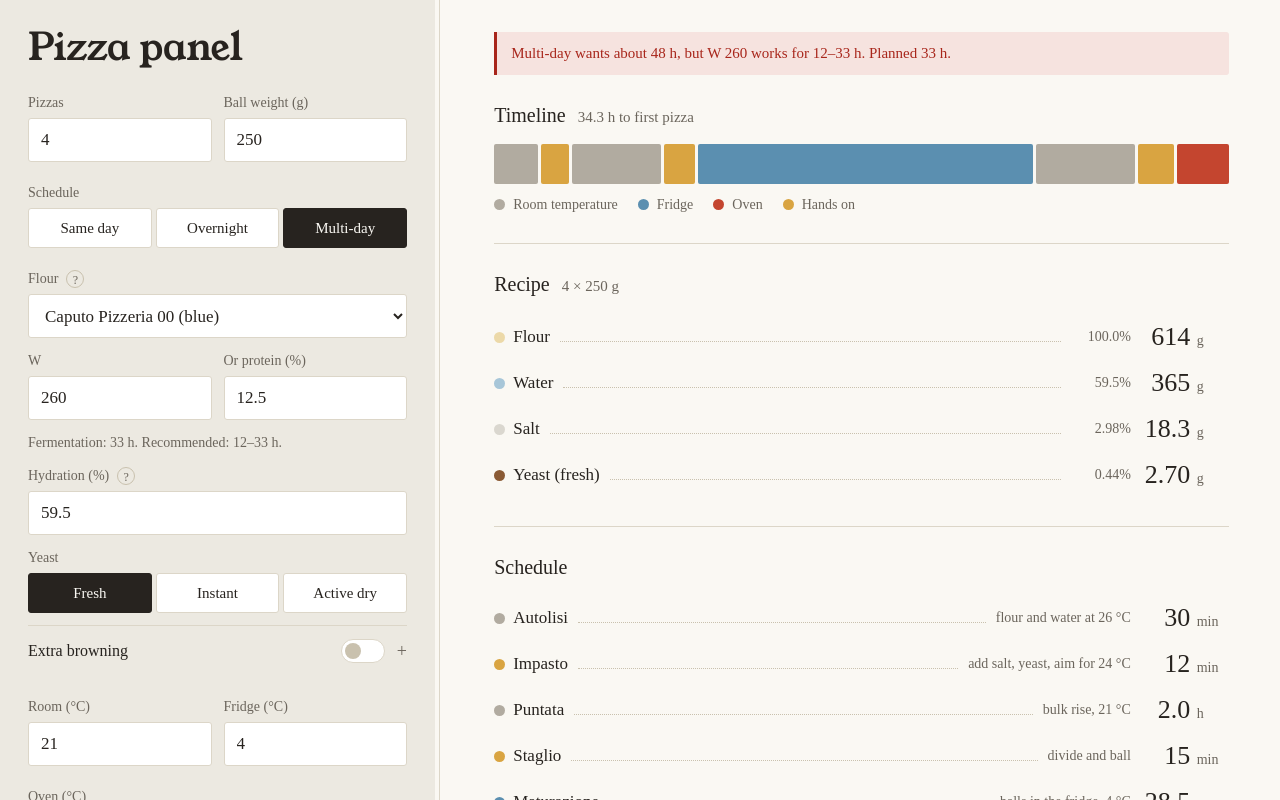
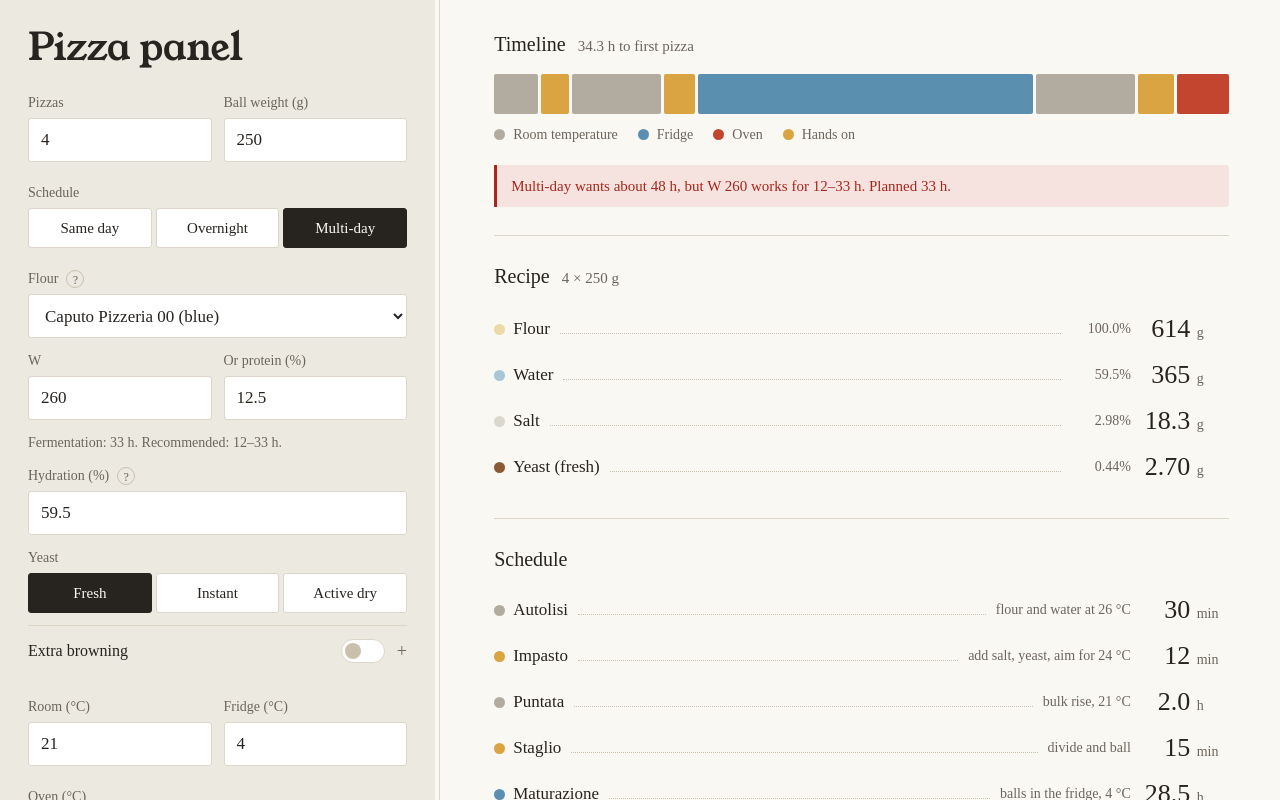
Before and after one commit to Nodo1221/Pizza-panel, a React (Vite) app: page / in a window 1280 px wide. Both pictures are taken after a click on the button "Multi-day". Shown: the top 800 px of the page. Built offline with nearby package versions, Linux system fonts and the light colour scheme.

Commit message:
Move alerts to the bottom of the Timeline section

```diff
--- a/src/App.tsx
+++ b/src/App.tsx
@@ -298,8 +298,6 @@ export default function App() {
       />
 
       <main className="main">
-        {r.alerts.map(a => <p className="alert" key={a}>{a}</p>)}
-
         <section>
           <div className="hd">
             <h2>Timeline</h2>
@@ -316,6 +314,11 @@ export default function App() {
             <span><i className="sw" style={{ background: 'var(--oven)' }} />Oven</span>
             <span><i className="sw" style={{ background: 'var(--prep)' }} />Hands on</span>
           </div>
+          {r.alerts.length > 0 && (
+            <div className="g" style={{ marginTop: '20px' }}>
+              {r.alerts.map(a => <p className="alert" key={a}>{a}</p>)}
+            </div>
+          )}
         </section>
 
         <section>
```
